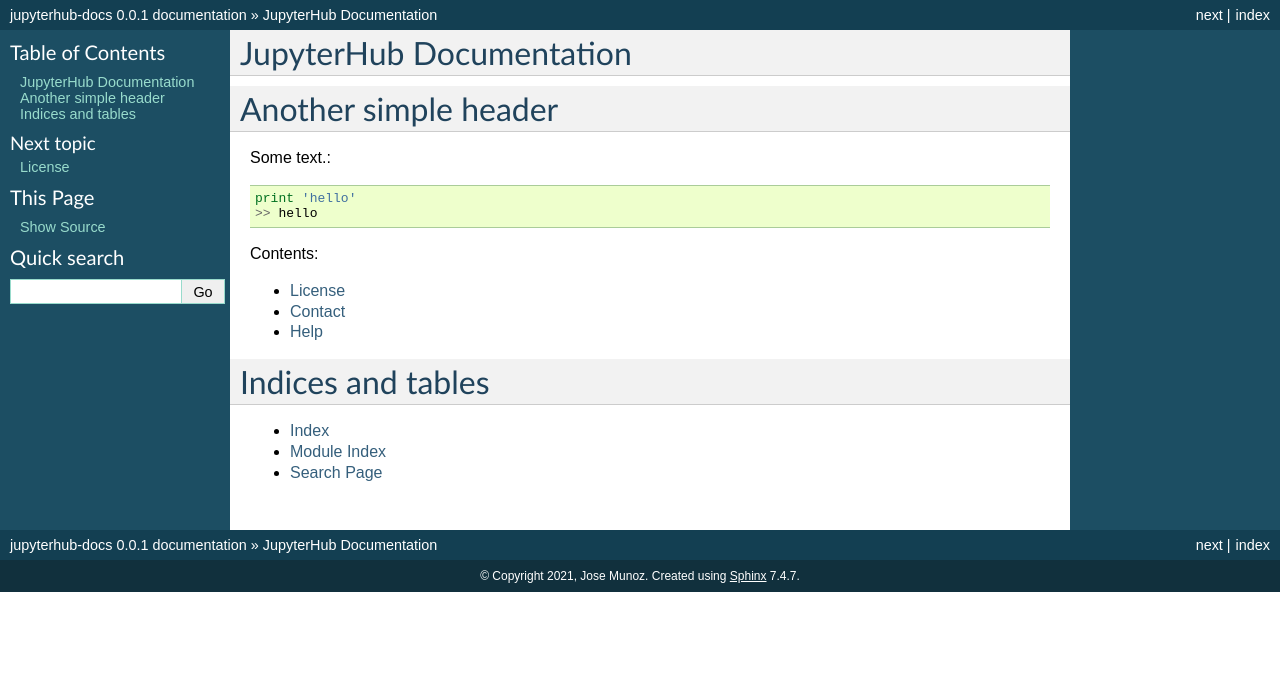
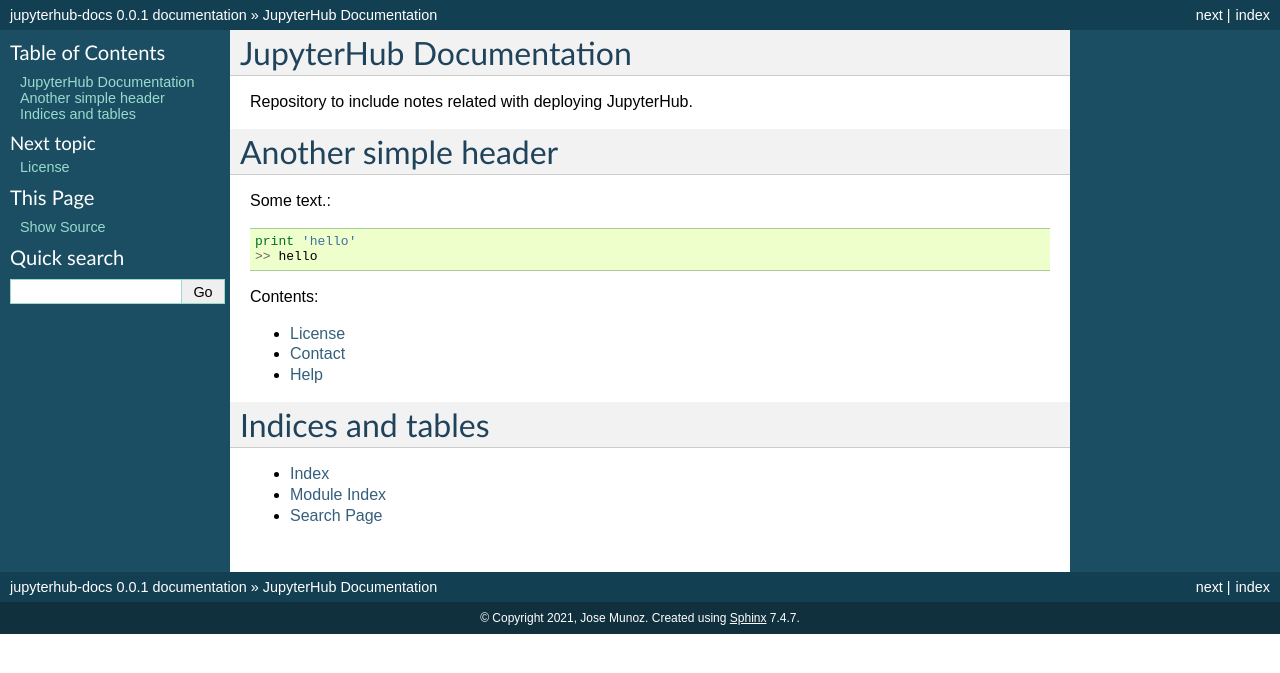
Before and after one commit to millingw/jupiterhub-iris-docs, a Sphinx documentation site: the page built from docs/source/index.rst, in a window 1280 px wide. Shown: the top 673 px of the page. Built offline with Sphinx 7.4.7, drawn with Linux system fonts in a browser that asks for light colours.

Commit message:
testing webhook

```diff
--- a/docs/source/index.rst
+++ b/docs/source/index.rst
@@ -5,6 +5,7 @@
 
 JupyterHub Documentation
 ===========================================
+Repository to include notes related with deploying JupyterHub.
 
 
 Another simple header
```
